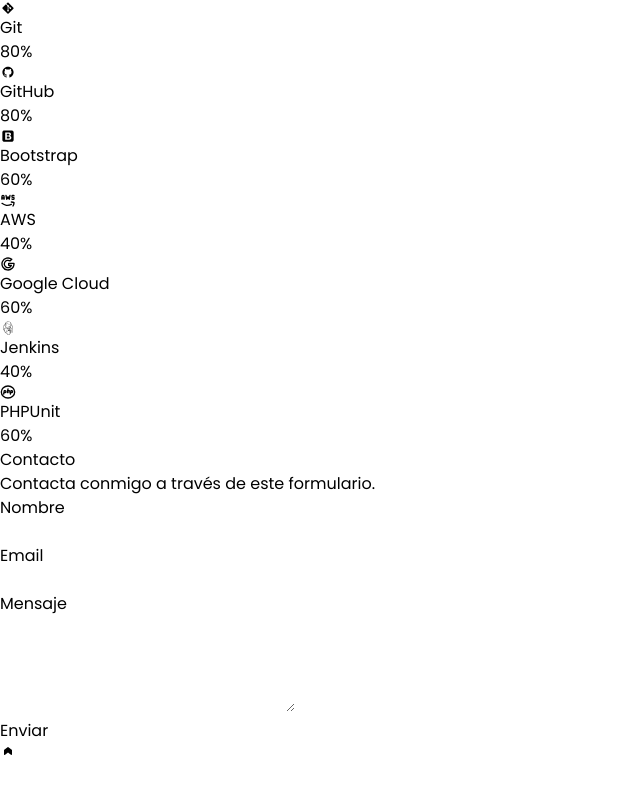
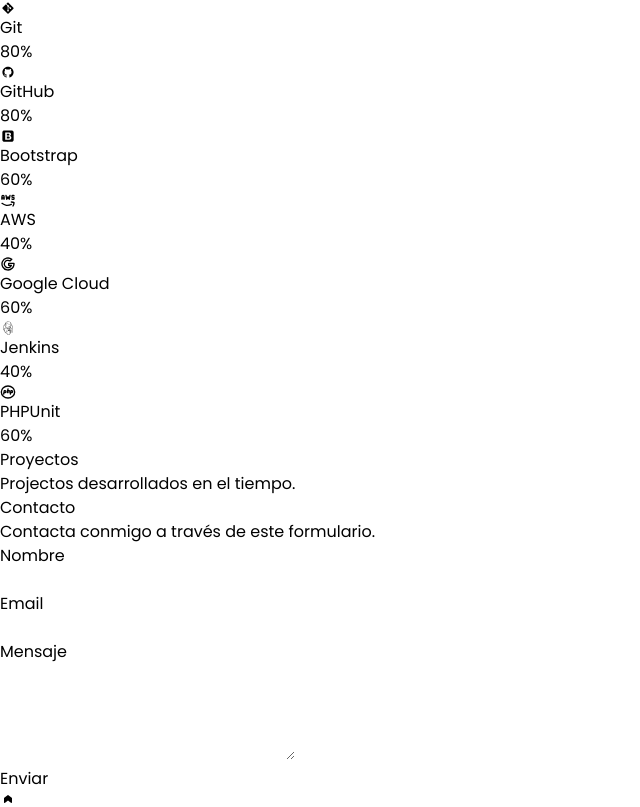
Before and after one commit to aRubenDev/personal, a React (Vite) app: page / in a window 1280 px wide. Shown: the part 1512-2319 px from the top of the page, without its empty margins (0-640 px from the left). Before the commit the page ends 2271 px from the top, so only its background shows below. Built offline with nearby package versions, Linux system fonts and the light colour scheme.

Commit message:
Portfolio updated

```diff
--- a/src/pages/Portfolio.jsx
+++ b/src/pages/Portfolio.jsx
@@ -4,6 +4,7 @@ import HeroPortfolio from "../components/portfolio/HeroPortfolio";
 import Skills from "../components/portfolio/Skills";
 import Contact from "../components/portfolio/Contact";
 import SeparatorSections from "../components/widgets/SeparatorSections";
+import Projects from "../components/portfolio/Projects";
 
 export default function Portfolio() {
   return (
@@ -12,6 +13,8 @@ export default function Portfolio() {
         <HeroPortfolio />
         <SeparatorSections />
         <Skills />
+        <SeparatorSections />
+        <Projects />
         <SeparatorSections />
         <Contact />
       </section>
```
